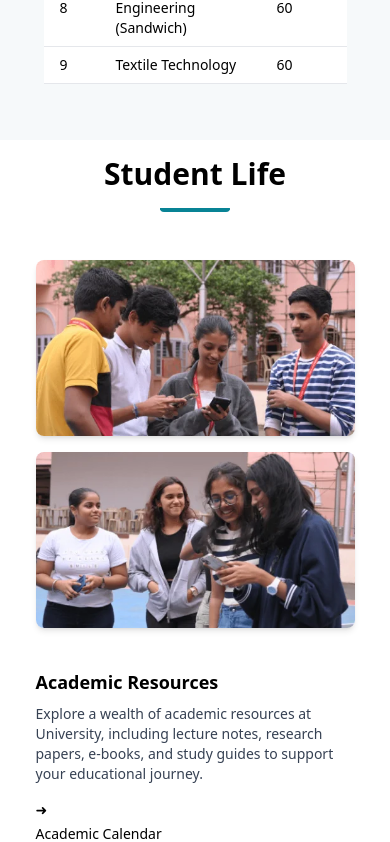
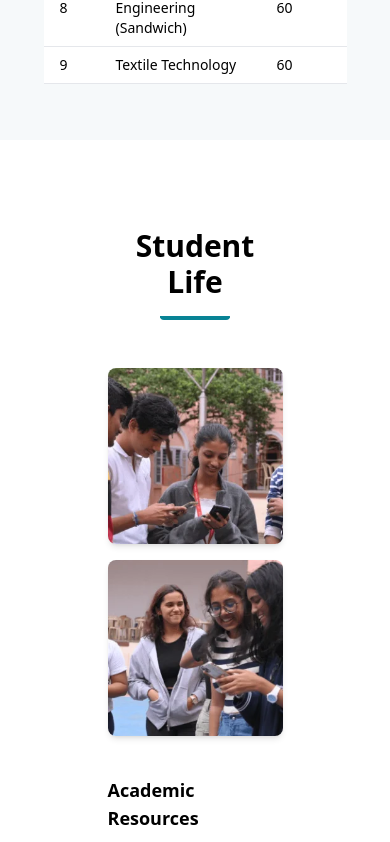
Before and after one commit to tejas-130704/UniversityPortal, a React (Vite) app: page / in a window 390 px wide. Shown: the part 1891-2733 px from the top of the page. Built offline with nearby package versions, Linux system fonts and the light colour scheme.

Commit message:
change in StudentLike

```diff
--- a/src/components/sections/StudentLife.jsx
+++ b/src/components/sections/StudentLife.jsx
@@ -4,7 +4,7 @@ import studentLife2 from "../../assets/images/studentLife2.webp";
 
 const StudentLife = () => {
   return (
-    <div className="min-h-screen p-4 md:p-8 w-[90%] md:w-[70%] mx-auto md:pt-22" id="studentlife">
+    <div className="min-h-screen p-22 md:p-8 w-[90%] md:w-[70%] mx-auto md:pt-22" id="studentlife">
       {/* Title */}
       <div data-aos="fade-up" className="text-3xl md:text-5xl text-black text-center mb-4 font-bold">
         Student Life
```
